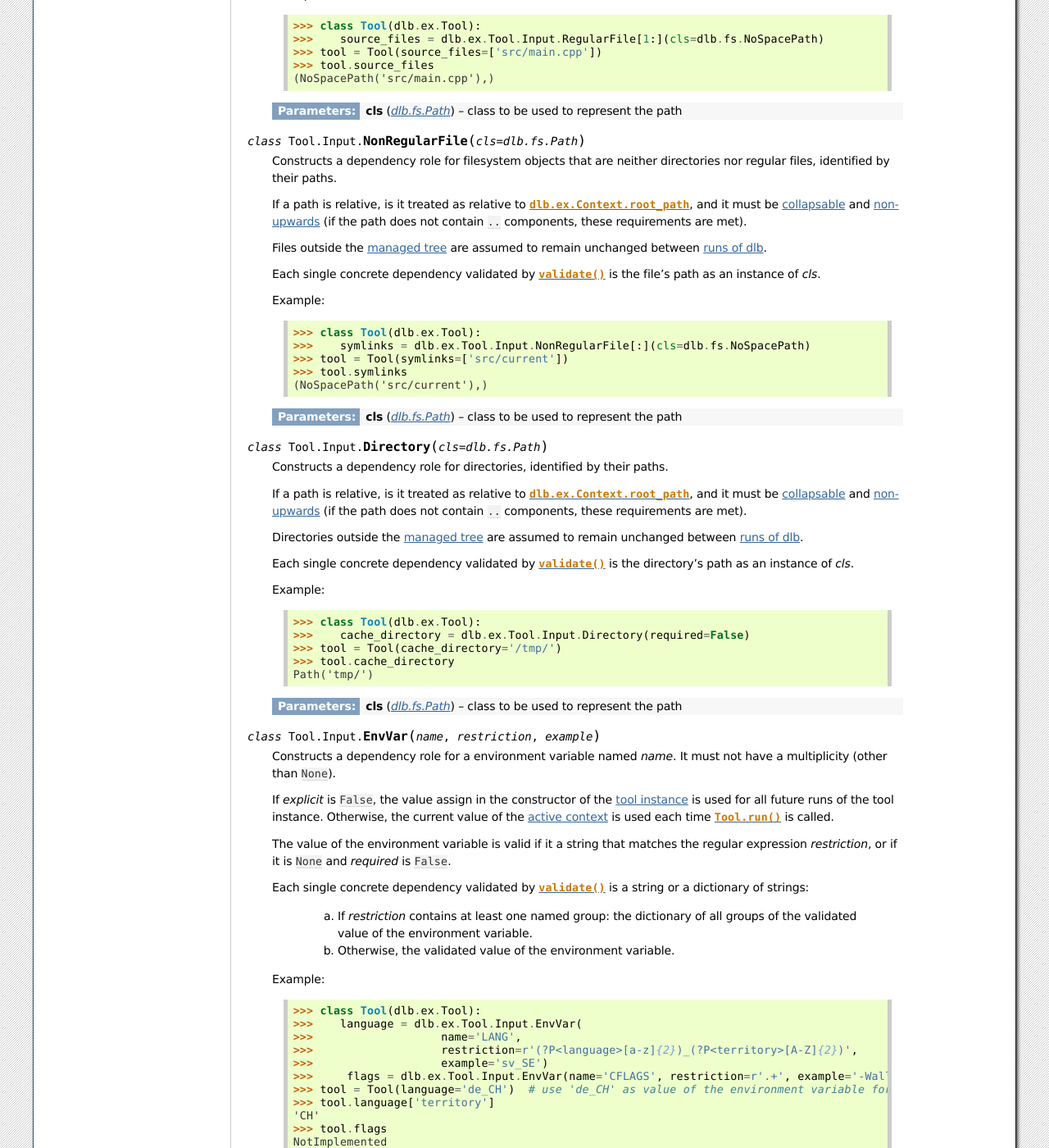
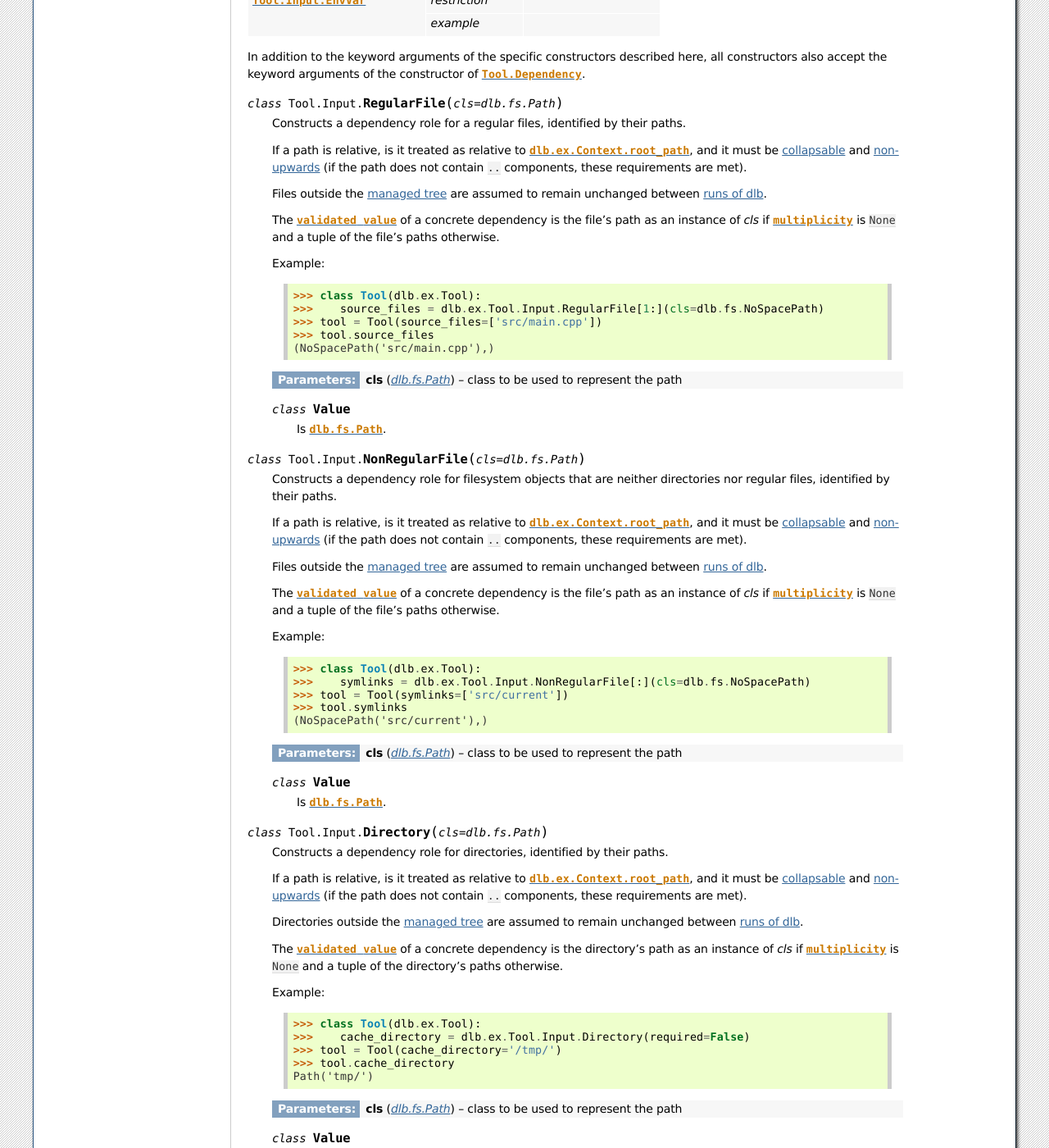
Before and after one commit to dlu-ch/dlb, a Sphinx documentation site: the page built from doc/ex_tool.rst, in a window 1280 px wide and 1400 px high, scrolled down 6677 px. Shown: the whole window at 82% size. Built offline with Sphinx 7.4.7, drawn with Linux system fonts in a browser that asks for light colours; some of the changed text lies outside the part shown.

Commit message:
Use Value to differentiate between subclasses of dlb.ex.Tool.Dependency
Instead of dlb.ex.depend.ConcreteDependency and dlb.ex.depend.FilesystemObject.

```diff
--- a/doc/ex_tool.rst
+++ b/doc/ex_tool.rst
@@ -243,8 +243,9 @@ methods related to :term:`dynamic helpers <dynamic helper>` and dependencies.
       :type source: :class:`dlb.fs.Path` or anything a :class:`dlb.fs.Path` can be constructed from
 
       :raises ValueError:
-         if *path* is not a managed tree path contained in an explicit output dependency or *source* is not a
-         different managed tree path???.
+         if *path* is not a :term:`managed tree path` contained in an explicit output dependency or *source* is not a
+         :term:`working tree path` of a filesystem object in the :term:`managed tree` or in :file:`.dlbroot/t/` of
+         the :term:`management tree` that is different from *path*.
 
 
 Dependency classes
@@ -295,7 +296,6 @@ abstract classes:
        "dlb.ex.Tool.Input" -> "dlb.ex.Tool.Dependency";
        "dlb.ex.Tool.Output" -> "dlb.ex.Tool.Dependency";
    }
-
 
 .. class:: Tool.Input
 
@@ -374,6 +374,14 @@ Concrete dependency role classes support the following methods and attributes:
    :raise DependencyError:
       if the arguments of the constructor do not match the declared dependency roles of the class
 
+   .. class:: Value
+
+      A (potentically abstract) class such that ``isinstance(v, Value)`` is ``True`` for each validated single value
+      *v* of each instance *t* of this class.
+
+      This is the type of ``t.validate()`` if :attr:`multipliciy` is ``None`` and the type of each member
+      of ``t.validate()`` otherwise.
+
    .. method:: validate(value)
 
       :param value: The concrete dependency to convert and validate except ``None``
@@ -396,6 +404,15 @@ Concrete dependency role classes support the following methods and attributes:
       The multiplicity of the dependency role.
 
       Is ``None`` or a :class:`dlb.ex.mult.MultiplicityRange`.
+
+   .. method:: tuple_from_value(value)
+
+      Return *value* if :attr:`multiplicity` is ``None`` and a tuple of its members otherwise.
+
+      Example::
+
+         # returns a tuple of t.Value objects or raises an exception:
+         >>> v = t.tuple_from_value(t.validate(...))
 
 
 Input dependency role classes
@@ -434,8 +451,9 @@ keyword arguments of the constructor of :class:`Tool.Dependency`.
 
    Files outside the :term:`managed tree` are assumed to remain unchanged between :term:`runs of dlb <run of dlb>`.
 
-   Each single concrete dependency validated by :meth:`validate() <Tool.Dependency.validate()>` is the file's path as an
-   instance of *cls*.
+   The :meth:`validated value <Tool.Dependency.validate()>` of a concrete dependency is the file's path as an instance
+   of *cls* if :attr:`multiplicity <Tool.Dependency.multiplicity>` is ``None`` and a tuple of the file's paths
+   otherwise.
 
    Example::
 
@@ -447,6 +465,10 @@ keyword arguments of the constructor of :class:`Tool.Dependency`.
 
    :param cls: class to be used to represent the path
    :type cls: dlb.fs.Path
+
+   .. class:: Value
+
+      Is :class:`dlb.fs.Path`.
 
 .. class:: Tool.Input.NonRegularFile(cls=dlb.fs.Path)
 
@@ -460,8 +482,9 @@ keyword arguments of the constructor of :class:`Tool.Dependency`.
 
    Files outside the :term:`managed tree` are assumed to remain unchanged between :term:`runs of dlb <run of dlb>`.
 
-   Each single concrete dependency validated by :meth:`validate() <Tool.Dependency.validate()>` is the file's path as an
-   instance of *cls*.
+   The :meth:`validated value <Tool.Dependency.validate()>` of a concrete dependency is the file's path as an instance
+   of *cls* if :attr:`multiplicity <Tool.Dependency.multiplicity>` is ``None`` and a tuple of the file's paths
+   otherwise.
 
    Example::
 
@@ -474,6 +497,10 @@ keyword arguments of the constructor of :class:`Tool.Dependency`.
    :param cls: class to be used to represent the path
    :type cls: dlb.fs.Path
 
+   .. class:: Value
+
+      Is :class:`dlb.fs.Path`.
+
 .. class:: Tool.Input.Directory(cls=dlb.fs.Path)
 
    Constructs a dependency role for directories, identified by their paths.
@@ -485,8 +512,9 @@ keyword arguments of the constructor of :class:`Tool.Dependency`.
 
    Directories outside the :term:`managed tree` are assumed to remain unchanged between :term:`runs of dlb <run of dlb>`.
 
-   Each single concrete dependency validated by :meth:`validate() <Tool.Dependency.validate()>` is the directory's path
-   as an instance of *cls*.
+   The :meth:`validated value <Tool.Dependency.validate()>` of a concrete dependency is the directory's path as an
+   instance of *cls* if :attr:`multiplicity <Tool.Dependency.multiplicity>` is ``None`` and a tuple of the
+   directory's paths otherwise.
 
    Example::
 
@@ -498,6 +526,10 @@ keyword arguments of the constructor of :class:`Tool.Dependency`.
 
    :param cls: class to be used to represent the path
    :type cls: dlb.fs.Path
+
+   .. class:: Value
+
+      Is :class:`dlb.fs.Path`.
 
 .. class:: Tool.Input.EnvVar(name, restriction, example)
 
@@ -511,7 +543,7 @@ keyword arguments of the constructor of :class:`Tool.Dependency`.
    The value of the environment variable is valid if it a string that matches the regular expression *restriction*,
    or if it is ``None`` and *required* is ``False``.
 
-   Each single concrete dependency validated by :meth:`validate() <Tool.Dependency.validate()>` is a string or
+   ???Each single concrete dependency validated by :meth:`validate() <Tool.Dependency.validate()>` is a string or
    a dictionary of strings:
 
       a. If *restriction* contains at least one named group: the dictionary of all groups of the validated value
@@ -539,6 +571,10 @@ keyword arguments of the constructor of :class:`Tool.Dependency`.
    :type restriction: str | :class:`python:typing.Pattern`
    :param example: typical value of a environment variable, *restriction* must match this
    :type example: str
+
+   .. class:: Value
+
+      Is ???.
 
 
 Concrete output dependency role classes
@@ -570,8 +606,9 @@ keyword arguments of the constructor of :class:`Tool.Dependency`.
    and it must be :term:`collapsable <collapsable path>` and :term:`non-upwards <non-upwards path>`
    (if the path does not contain :file:`..` components, these requirements are met).
 
-   Each single concrete dependency validated by :meth:`validate() <Tool.Dependency.validate()>` is the file's path
-   as an instance of *cls*.
+   The :meth:`validated value <Tool.Dependency.validate()>` of a concrete dependency is the file's path as an instance
+   of *cls* if :attr:`multiplicity <Tool.Dependency.multiplicity>` is ``None`` and a tuple of the file's paths
+   otherwise.
 
    If *replace_by_same_content* is ``False`` for a dependency role containing *p*, ``context.replace_output(p, q)``
    in :meth:`redo(..., context) <dlb.ex.Tool.redo()>` does not replace *p* if *p* and *q* both exist as accessible
@@ -588,6 +625,10 @@ keyword arguments of the constructor of :class:`Tool.Dependency`.
    :param cls: class to be used to represent the path
    :type cls: dlb.fs.Path
 
+   .. class:: Value
+
+      Is :class:`dlb.fs.Path`.
+
 .. class:: Tool.Output.NonRegularFile(cls=dlb.fs.Path)
 
    Constructs a dependency role for filesystem objects in the :term:`managed tree` that are neither directories nor
@@ -598,8 +639,9 @@ keyword arguments of the constructor of :class:`Tool.Dependency`.
    and it must be :term:`collapsable <collapsable path>` and :term:`non-upwards <non-upwards path>`
    (if the path does not contain :file:`..` components, these requirements are met).
 
-   Each single concrete dependency validated by :meth:`validate() <Tool.Dependency.validate()>` is the file's path as an
-   instance of *cls*.
+   The :meth:`validated value <Tool.Dependency.validate()>` of a concrete dependency is the file's path as an instance
+   of *cls* if :attr:`multiplicity <Tool.Dependency.multiplicity>` is ``None`` and a tuple of the file's paths
+   otherwise.
 
    Example::
 
@@ -612,6 +654,10 @@ keyword arguments of the constructor of :class:`Tool.Dependency`.
    :param cls: class to be used to represent the path
    :type cls: dlb.fs.Path
 
+   .. class:: Value
+
+      Is :class:`dlb.fs.Path`.
+
 .. class:: Tool.Output.Directory(cls=dlb.fs.Path)
 
    Constructs a dependency role for directories in the :term:`managed tree`, identified by their paths.
@@ -621,8 +667,9 @@ keyword arguments of the constructor of :class:`Tool.Dependency`.
    and it must be :term:`collapsable <collapsable path>` and :term:`non-upwards <non-upwards path>`
    (if the path does not contain :file:`..` components, these requirements are met).
 
-   Each single concrete dependency validated by :meth:`validate() <Tool.Dependency.validate()>` is the directory's path
-   as an instance of *cls*.
+   The :meth:`validated value <Tool.Dependency.validate()>` of a concrete dependency is the directory's path as an
+   instance of *cls* if :attr:`multiplicity <Tool.Dependency.multiplicity>` is ``None`` and a tuple of the
+   directory's paths otherwise.
 
    Example::
 
@@ -634,6 +681,10 @@ keyword arguments of the constructor of :class:`Tool.Dependency`.
 
    :param cls: class to be used to represent the path
    :type cls: dlb.fs.Path
+
+   .. class:: Value
+
+      Is :class:`dlb.fs.Path`.
 
 
 Exceptions
```
Also changed, not shown: other parts of doc/ex_tool.rst (+2 -2 lines), 5 other files.
